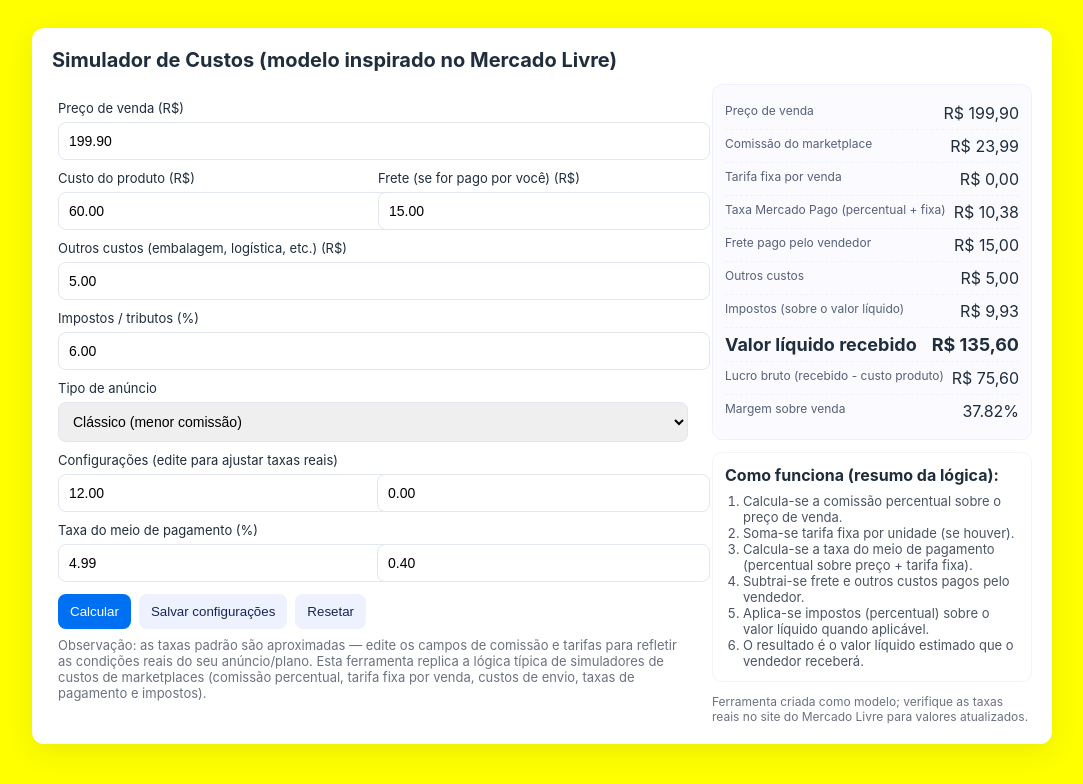
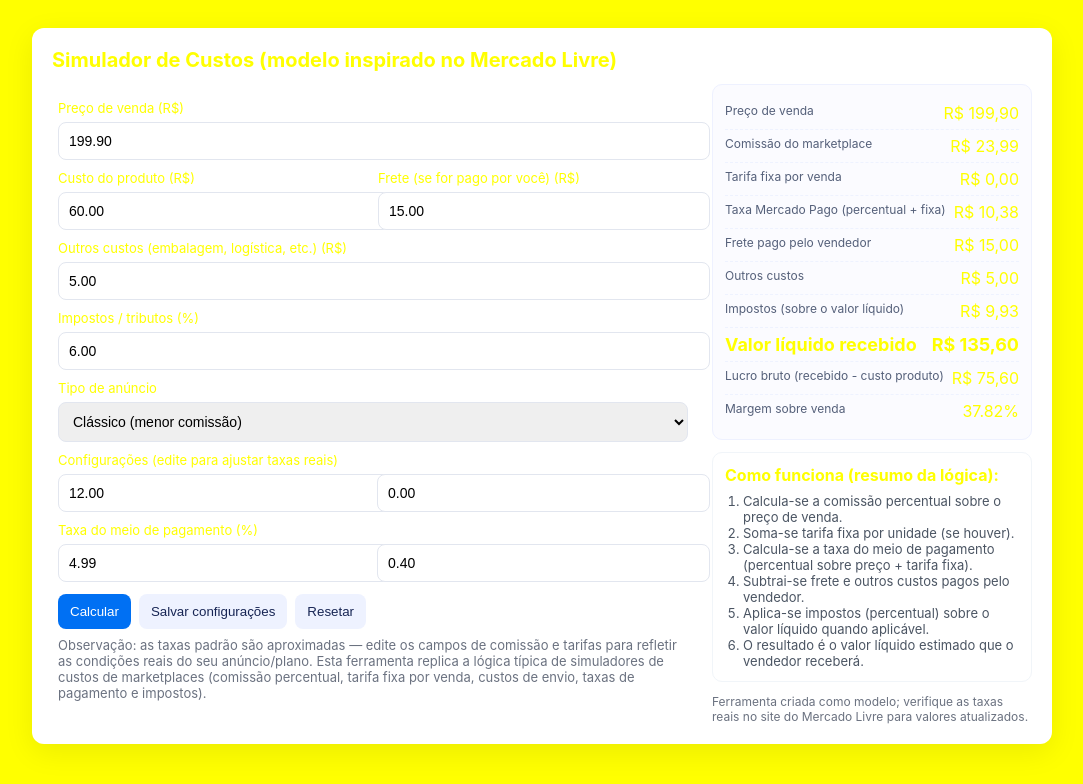
Before and after one commit to Dyve93/lojas, a plain HTML site: page cmeli.html in a window 1280 px wide. Shown: the whole page, without its empty margins (98-1181 px from the left). Drawn offline with Linux system fonts and the light colour scheme.

Commit message:
Update body text color in cmeli.html
Changed body text color to match background.

```diff
--- a/cmeli.html
+++ b/cmeli.html
@@ -6,7 +6,7 @@
   <title>Simulador de Custos - Mercado (modelo)</title>
   <style>
     :root{font-family:Inter,system-ui,Arial,sans-serif}
-    body{margin:0;background:#FFFF00;color:#1f2d3d;display:flex;align-items:flex-start;justify-content:center;padding:28px}
+    body{margin:0;background:#FFFF00;color:#FFFF00;display:flex;align-items:flex-start;justify-content:center;padding:28px}
     .card{width:100%;max-width:980px;background:#fff;border-radius:12px;box-shadow:0 8px 30px rgba(6,15,28,0.08);padding:20px}
     h1{margin:0 0 12px;font-size:20px}
     .grid{display:grid;grid-template-columns:1fr 320px;gap:18px}
```
